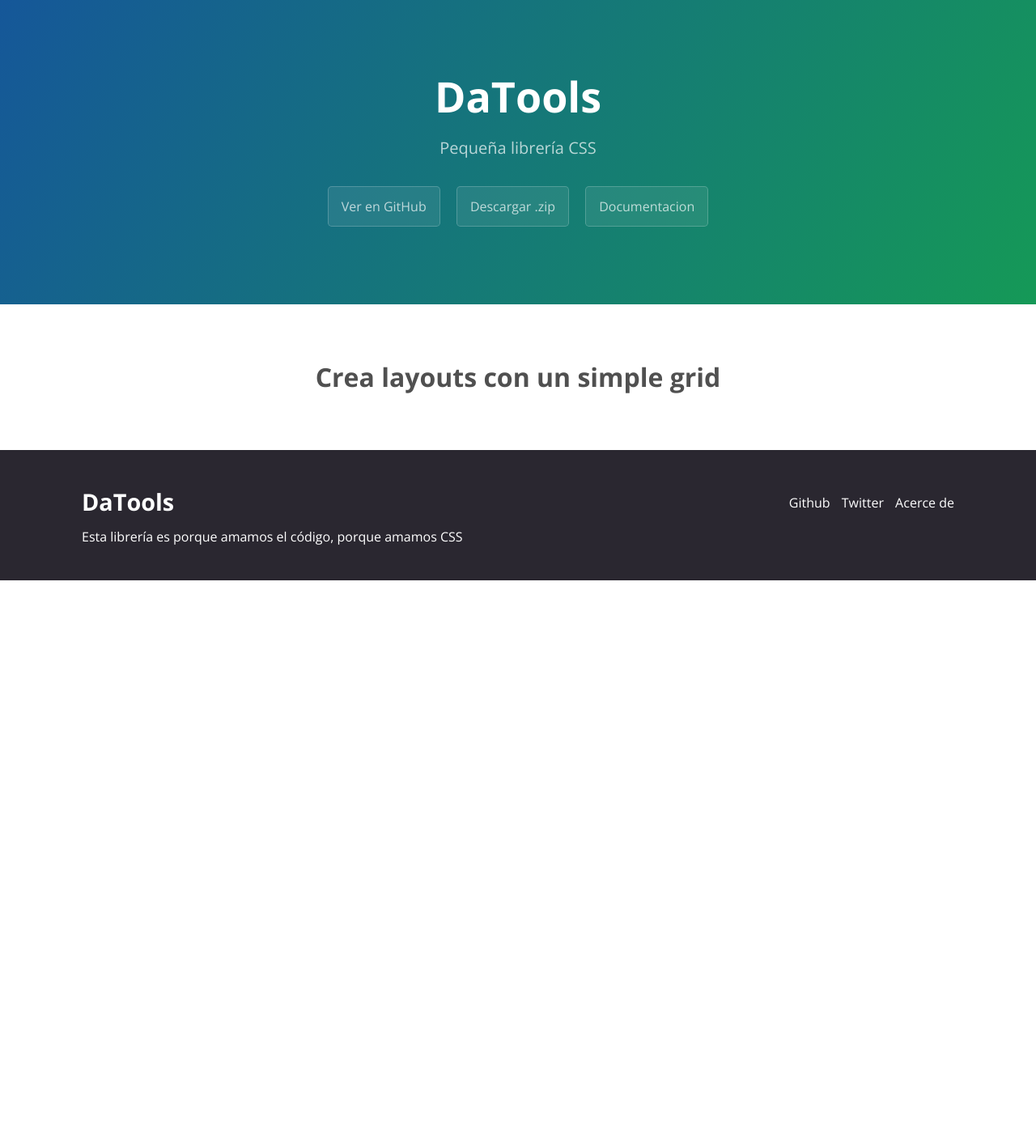
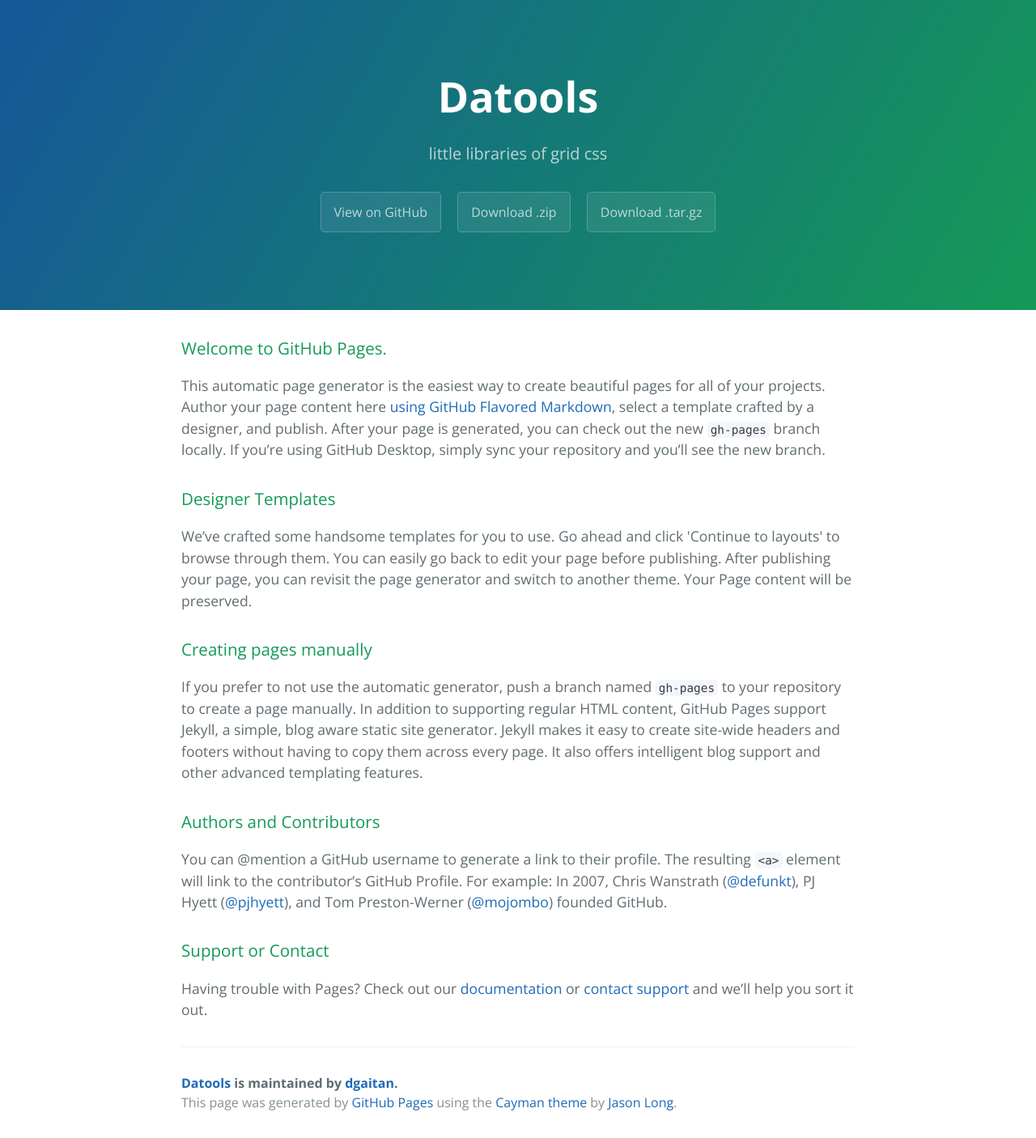
Before and after one commit to dgaitan/DaTools, a Jekyll site: the page index.html, which Jekyll copies as it is, in a window 1280 px wide. Shown: the whole page at 81% size. Built offline with Jekyll 4.4.1, drawn with Linux system fonts in a browser that asks for light colours; nearby versions of some CDN libraries; before the commit the page ends 900 px from its top, so only the background shows below that.

Commit message:
Create gh-pages branch via GitHub

```diff
--- a/index.html
+++ b/index.html
@@ -1,12 +1,57 @@
----
-layout: default
-title: Inicio
----
+<!DOCTYPE html>
+<html lang="en-us">
+  <head>
+    <meta charset="UTF-8">
+    <title>Datools by dgaitan</title>
+    <meta name="viewport" content="width=device-width, initial-scale=1">
+    <link rel="stylesheet" type="text/css" href="stylesheets/normalize.css" media="screen">
+    <link href='https://fonts.googleapis.com/css?family=Open+Sans:400,700' rel='stylesheet' type='text/css'>
+    <link rel="stylesheet" type="text/css" href="stylesheets/stylesheet.css" media="screen">
+    <link rel="stylesheet" type="text/css" href="stylesheets/github-light.css" media="screen">
+  </head>
+  <body>
+    <section class="page-header">
+      <h1 class="project-name">Datools</h1>
+      <h2 class="project-tagline">little libraries of grid css</h2>
+      <a href="https://github.com/dgaitan/DaTools" class="btn">View on GitHub</a>
+      <a href="https://github.com/dgaitan/DaTools/zipball/master" class="btn">Download .zip</a>
+      <a href="https://github.com/dgaitan/DaTools/tarball/master" class="btn">Download .tar.gz</a>
+    </section>
 
-<div class="container s-padding home">
-	<h3 class="text-center">Crea layouts con un simple grid</h3>
-	<div class="little-100 small-50">
+    <section class="main-content">
+      <h3>
+<a id="welcome-to-github-pages" class="anchor" href="#welcome-to-github-pages" aria-hidden="true"><span aria-hidden="true" class="octicon octicon-link"></span></a>Welcome to GitHub Pages.</h3>
 
-	</div>
-	<div class="little-100 small-50"></div>
-</div>
+<p>This automatic page generator is the easiest way to create beautiful pages for all of your projects. Author your page content here <a href="https://guides.github.com/features/mastering-markdown/">using GitHub Flavored Markdown</a>, select a template crafted by a designer, and publish. After your page is generated, you can check out the new <code>gh-pages</code> branch locally. If you’re using GitHub Desktop, simply sync your repository and you’ll see the new branch.</p>
+
+<h3>
+<a id="designer-templates" class="anchor" href="#designer-templates" aria-hidden="true"><span aria-hidden="true" class="octicon octicon-link"></span></a>Designer Templates</h3>
+
+<p>We’ve crafted some handsome templates for you to use. Go ahead and click 'Continue to layouts' to browse through them. You can easily go back to edit your page before publishing. After publishing your page, you can revisit the page generator and switch to another theme. Your Page content will be preserved.</p>
+
+<h3>
+<a id="creating-pages-manually" class="anchor" href="#creating-pages-manually" aria-hidden="true"><span aria-hidden="true" class="octicon octicon-link"></span></a>Creating pages manually</h3>
+
+<p>If you prefer to not use the automatic generator, push a branch named <code>gh-pages</code> to your repository to create a page manually. In addition to supporting regular HTML content, GitHub Pages support Jekyll, a simple, blog aware static site generator. Jekyll makes it easy to create site-wide headers and footers without having to copy them across every page. It also offers intelligent blog support and other advanced templating features.</p>
+
+<h3>
+<a id="authors-and-contributors" class="anchor" href="#authors-and-contributors" aria-hidden="true"><span aria-hidden="true" class="octicon octicon-link"></span></a>Authors and Contributors</h3>
+
+<p>You can @mention a GitHub username to generate a link to their profile. The resulting <code>&lt;a&gt;</code> element will link to the contributor’s GitHub Profile. For example: In 2007, Chris Wanstrath (<a href="https://github.com/defunkt" class="user-mention">@defunkt</a>), PJ Hyett (<a href="https://github.com/pjhyett" class="user-mention">@pjhyett</a>), and Tom Preston-Werner (<a href="https://github.com/mojombo" class="user-mention">@mojombo</a>) founded GitHub.</p>
+
+<h3>
+<a id="support-or-contact" class="anchor" href="#support-or-contact" aria-hidden="true"><span aria-hidden="true" class="octicon octicon-link"></span></a>Support or Contact</h3>
+
+<p>Having trouble with Pages? Check out our <a href="https://help.github.com/pages">documentation</a> or <a href="https://github.com/contact">contact support</a> and we’ll help you sort it out.</p>
+
+      <footer class="site-footer">
+        <span class="site-footer-owner"><a href="https://github.com/dgaitan/DaTools">Datools</a> is maintained by <a href="https://github.com/dgaitan">dgaitan</a>.</span>
+
+        <span class="site-footer-credits">This page was generated by <a href="https://pages.github.com">GitHub Pages</a> using the <a href="https://github.com/jasonlong/cayman-theme">Cayman theme</a> by <a href="https://twitter.com/jasonlong">Jason Long</a>.</span>
+      </footer>
+
+    </section>
+
+
+  </body>
+</html>
--- a/stylesheets/github-light.css
+++ b/stylesheets/github-light.css
@@ -1,17 +1,25 @@
 /*
-   Copyright 2014 GitHub Inc.
+The MIT License (MIT)
 
-   Licensed under the Apache License, Version 2.0 (the "License");
-   you may not use this file except in compliance with the License.
-   You may obtain a copy of the License at
+Copyright (c) 2016 GitHub, Inc.
 
-       http://www.apache.org/licenses/LICENSE-2.0
+Permission is hereby granted, free of charge, to any person obtaining a copy
+of this software and associated documentation files (the "Software"), to deal
+in the Software without restriction, including without limitation the rights
+to use, copy, modify, merge, publish, distribute, sublicense, and/or sell
+copies of the Software, and to permit persons to whom the Software is
+furnished to do so, subject to the following conditions:
 
-   Unless required by applicable law or agreed to in writing, software
-   distributed under the License is distributed on an "AS IS" BASIS,
-   WITHOUT WARRANTIES OR CONDITIONS OF ANY KIND, either express or implied.
-   See the License for the specific language governing permissions and
-   limitations under the License.
+The above copyright notice and this permission notice shall be included in all
+copies or substantial portions of the Software.
+
+THE SOFTWARE IS PROVIDED "AS IS", WITHOUT WARRANTY OF ANY KIND, EXPRESS OR
+IMPLIED, INCLUDING BUT NOT LIMITED TO THE WARRANTIES OF MERCHANTABILITY,
+FITNESS FOR A PARTICULAR PURPOSE AND NONINFRINGEMENT. IN NO EVENT SHALL THE
+AUTHORS OR COPYRIGHT HOLDERS BE LIABLE FOR ANY CLAIM, DAMAGES OR OTHER
+LIABILITY, WHETHER IN AN ACTION OF CONTRACT, TORT OR OTHERWISE, ARISING FROM,
+OUT OF OR IN CONNECTION WITH THE SOFTWARE OR THE USE OR OTHER DEALINGS IN THE
+SOFTWARE.
 
 */
 
@@ -19,18 +27,18 @@
   color: #969896;
 }
 
-.pl-c1      /* constant, markup.raw, meta.diff.header, meta.module-reference, meta.property-name, support, support.constant, support.variable, variable.other.constant */,
+.pl-c1 /* constant, variable.other.constant, support, meta.property-name, support.constant, support.variable, meta.module-reference, markup.raw, meta.diff.header */,
 .pl-s .pl-v /* string variable */ {
   color: #0086b3;
 }
 
-.pl-e  /* entity */,
+.pl-e /* entity */,
 .pl-en /* entity.name */ {
   color: #795da3;
 }
 
-.pl-s .pl-s1 /* string source */,
-.pl-smi      /* storage.modifier.import, storage.modifier.package, storage.type.java, variable.other, variable.parameter.function */ {
+.pl-smi /* variable.parameter.function, storage.modifier.package, storage.modifier.import, storage.type.java, variable.other */,
+.pl-s .pl-s1 /* string source */ {
   color: #333;
 }
 
@@ -42,13 +50,13 @@
   color: #a71d5d;
 }
 
-.pl-pds              /* punctuation.definition.string, string.regexp.character-class */,
-.pl-s                /* string */,
+.pl-s /* string */,
+.pl-pds /* punctuation.definition.string, string.regexp.character-class */,
 .pl-s .pl-pse .pl-s1 /* string punctuation.section.embedded source */,
-.pl-sr               /* string.regexp */,
-.pl-sr .pl-cce       /* string.regexp constant.character.escape */,
-.pl-sr .pl-sra       /* string.regexp string.regexp.arbitrary-repitition */,
-.pl-sr .pl-sre       /* string.regexp source.ruby.embedded */ {
+.pl-sr /* string.regexp */,
+.pl-sr .pl-cce /* string.regexp constant.character.escape */,
+.pl-sr .pl-sre /* string.regexp source.ruby.embedded */,
+.pl-sr .pl-sra /* string.regexp string.regexp.arbitrary-repitition */ {
   color: #183691;
 }
 
@@ -61,24 +69,24 @@
 }
 
 .pl-ii /* invalid.illegal */ {
+  color: #f8f8f8;
   background-color: #b52a1d;
-  color: #f8f8f8;
 }
 
 .pl-sr .pl-cce /* string.regexp constant.character.escape */ {
+  font-weight: bold;
   color: #63a35c;
-  font-weight: bold;
 }
 
 .pl-ml /* markup.list */ {
   color: #693a17;
 }
 
-.pl-mh        /* markup.heading */,
+.pl-mh /* markup.heading */,
 .pl-mh .pl-en /* markup.heading entity.name */,
-.pl-ms        /* meta.separator */ {
+.pl-ms /* meta.separator */ {
+  font-weight: bold;
   color: #1d3e81;
-  font-weight: bold;
 }
 
 .pl-mq /* markup.quote */ {
@@ -86,28 +94,28 @@
 }
 
 .pl-mi /* markup.italic */ {
+  font-style: italic;
   color: #333;
-  font-style: italic;
 }
 
 .pl-mb /* markup.bold */ {
+  font-weight: bold;
   color: #333;
-  font-weight: bold;
 }
 
 .pl-md /* markup.deleted, meta.diff.header.from-file */ {
+  color: #bd2c00;
   background-color: #ffecec;
-  color: #bd2c00;
 }
 
 .pl-mi1 /* markup.inserted, meta.diff.header.to-file */ {
+  color: #55a532;
   background-color: #eaffea;
-  color: #55a532;
 }
 
 .pl-mdr /* meta.diff.range */ {
+  font-weight: bold;
   color: #795da3;
-  font-weight: bold;
 }
 
 .pl-mo /* meta.output */ {
```
Also changed, not shown: params.json (+7 -1 lines).
